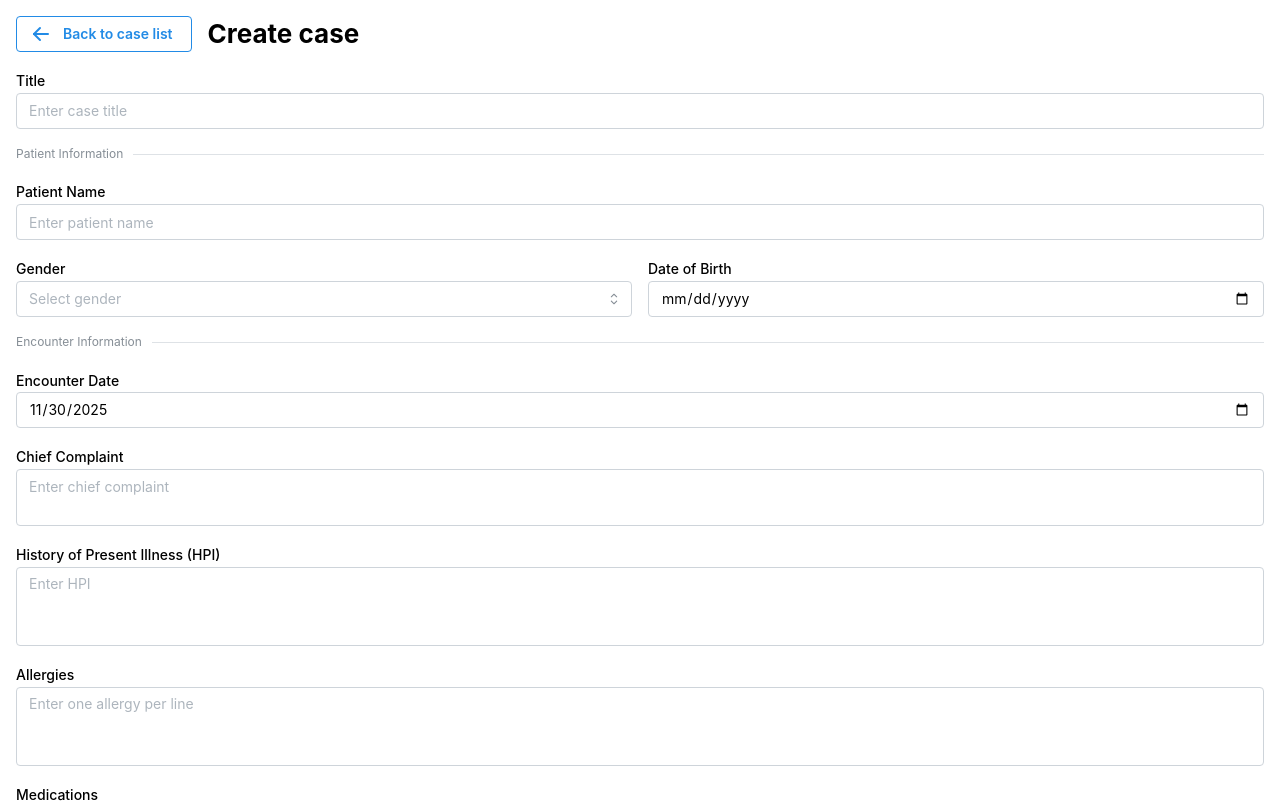
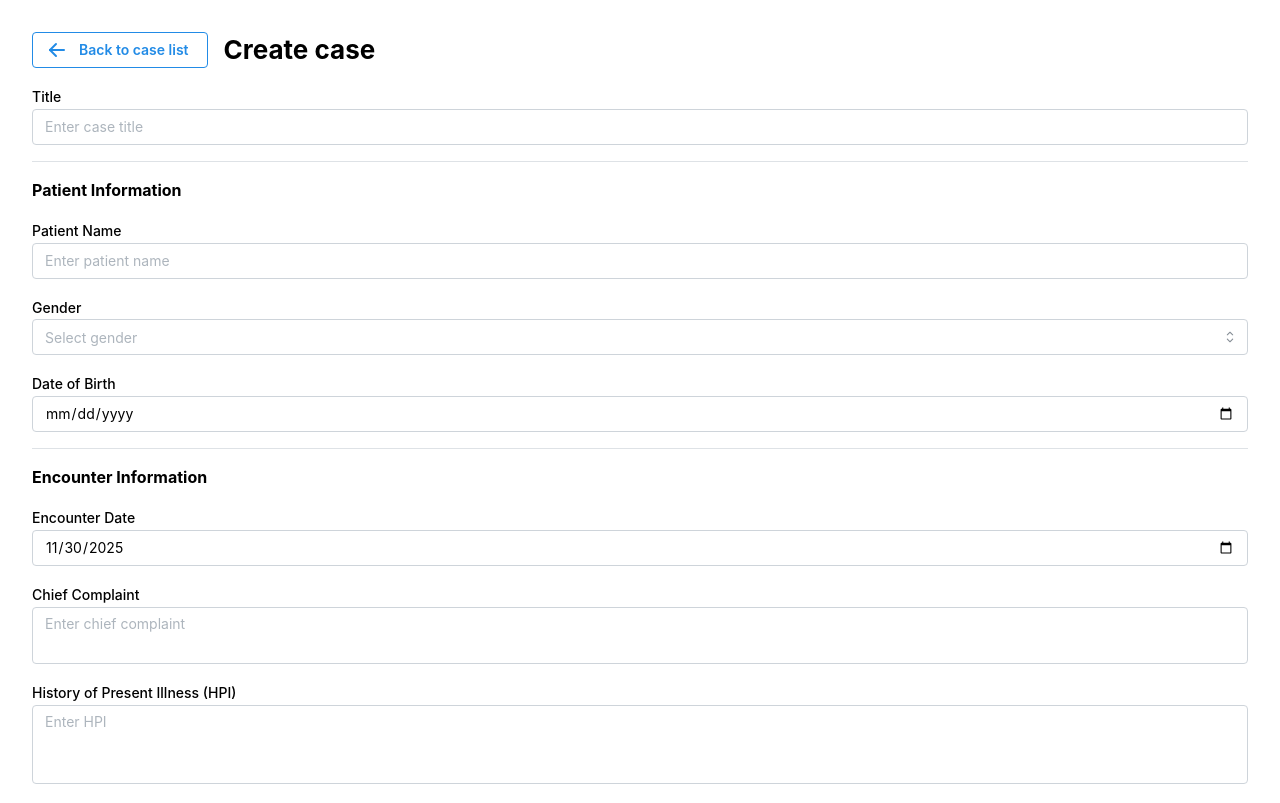
Before and after one commit to xprimarycare/case-manager, a React (Vite) app: page /create in a window 1280 px wide. Shown: the top 803 px of the page. Built offline with nearby package versions, Linux system fonts and the light colour scheme; no server answers.

Commit message:
minor layout changes

```diff
--- a/src/App.tsx
+++ b/src/App.tsx
@@ -18,7 +18,7 @@ export default function App() {
                 <Notifications autoClose={5000} />
                 <ModalsProvider>
                     <BrowserRouter>
-                        <Stack m="md">
+                        <Stack m="xl">
                             <Routes>
                                 <Route path="/" element={<CaseList />} />
                                 <Route
--- a/src/CaseCreator.tsx
+++ b/src/CaseCreator.tsx
@@ -290,15 +290,17 @@ const CaseCreator = () => {
                         {...form.getInputProps("title")}
                     />
 
+                    <Divider />
                     {/* Patient Information */}
-                    <Divider label="Patient Information" labelPosition="left" />
+                    <Stack>
+                        <Title order={5}>Patient Information</Title>
+                        <Stack>
                             <TextInput
                                 label="Patient Name"
                                 placeholder="Enter patient name"
                                 disabled={isFormDisabled}
                                 {...form.getInputProps("patient.name")}
                             />
-                    <Group grow>
                             <Select
                                 label="Gender"
                                 placeholder="Select gender"
@@ -319,13 +321,14 @@ const CaseCreator = () => {
                                 disabled={isFormDisabled}
                                 {...form.getInputProps("patient.dateOfBirth")}
                             />
-                    </Group>
+                        </Stack>
+                    </Stack>
+                    <Divider />
 
                     {/* Encounter Information */}
-                    <Divider
-                        label="Encounter Information"
-                        labelPosition="left"
-                    />
+                    <Stack>
+                        <Title order={5}>Encounter Information</Title>
+                        <Stack>
                             <TextInput
                                 label="Encounter Date"
                                 type="date"
@@ -372,6 +375,10 @@ const CaseCreator = () => {
                                 disabled={isFormDisabled}
                                 {...form.getInputProps("conditions")}
                             />
+                        </Stack>
+                    </Stack>
+
+                    <Divider />
 
                     <Checkbox
                         label="Create in EMR"
```
Lines whose indentation alone changed are shown as unchanged.
